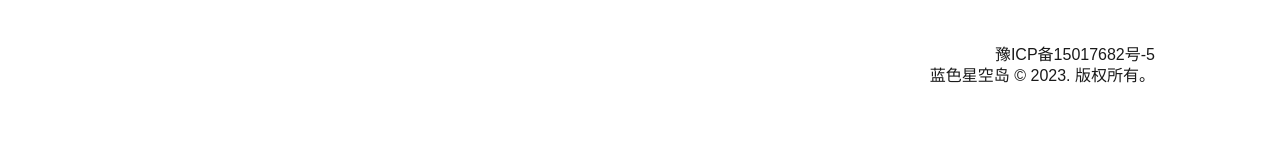
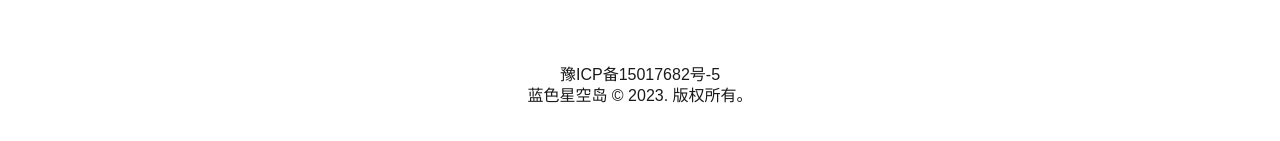
Before and after one commit to cssuse/movie, a plain HTML site: page index.html in a window 1280 px wide. Shown: the part 623-764 px from the top of the page. Drawn offline with Linux system fonts and the light colour scheme.

Commit message:
Update index.html

```diff
--- a/index.html
+++ b/index.html
@@ -79,7 +79,7 @@
 
     <footer>
       <div class="container">
-        <div id="copyright">
+        <div id="copyright" style="text-align:center; padding: 20px 20px;">
                 <p><a href="https://beian.miit.gov.cn" target="_blank">豫ICP备15017682号-5</a><br>      蓝色星空岛 © 2023. 版权所有。 </p>
             </div>
       </div>
```
